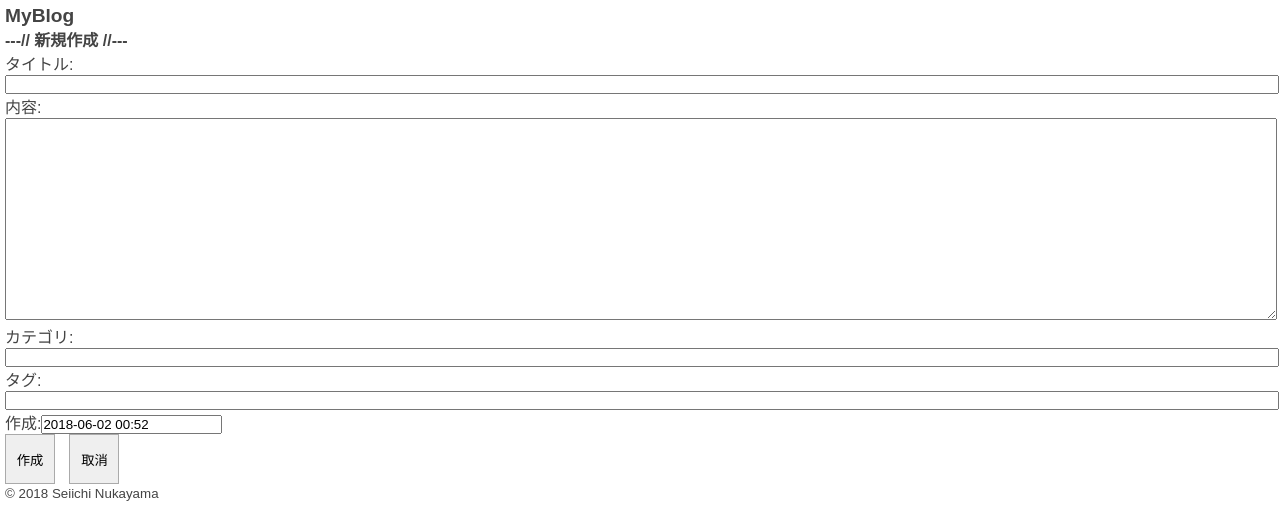
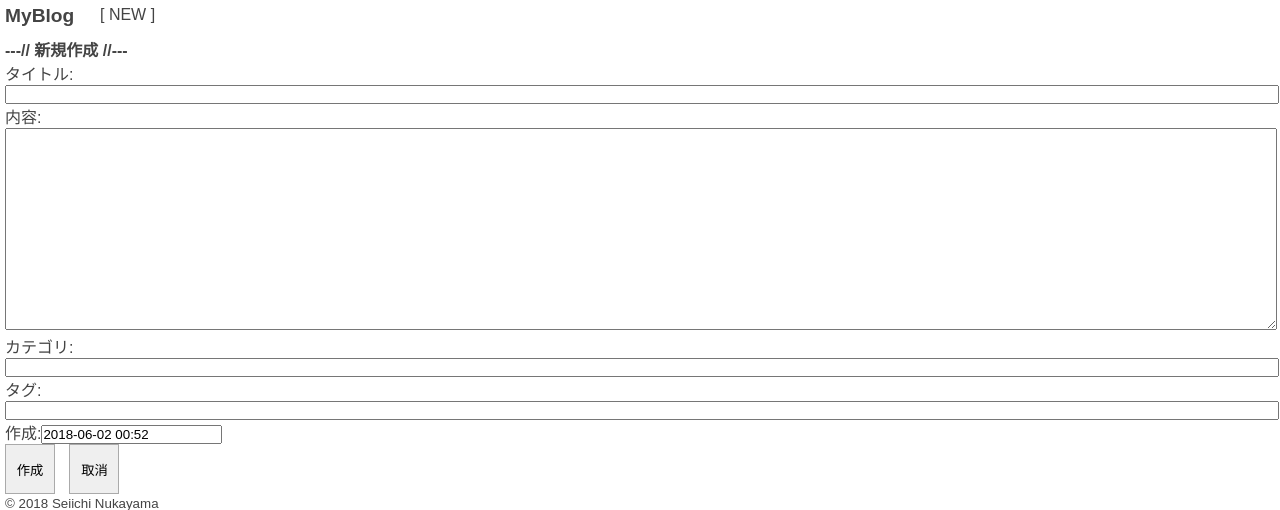
Before and after one commit to SeiichiN/myblog-easy, a PHP site: page /inputBlog.php in a window 1280 px wide. Shown: the top 510 px of the page. Run offline with PHP 8.4, Linux system fonts and the light colour scheme.

Commit message:
p19まで

```diff
--- a/header.php
+++ b/header.php
@@ -11,5 +11,7 @@
         <div id="wrap">
             <header>
                 <h1>MyBlog</h1>
+                <div class="newBlog"><a href="inputBlog.php">[ NEW ]</a></div>
             </header>
+            <div class="notice"><?php if (!empty($_GET['msg'])) echo $_GET['msg']; ?></div>
             <article>
--- a/myblog.css
+++ b/myblog.css
@@ -31,9 +31,25 @@ body {
     margin: 5px;
 }
 
+.notice {
+    float: right;
+    color: lightgreen;
+}
+
+/* ===== ヘッダー ----- */
+header {
+    positon: relative;
+    margin-bottom: 10px;
+}
+header .newBlog {
+    position: absolute;
+    top: 6px;
+    left: 100px;
+}
 header h1 {
     font-size: 1.2em;
 }
+
 
 /* ===== manageBlog.php ===== */
 .manageBlog .id {
```
Also changed, not shown: insertBlog.php (+8 -1 lines), blog.db, myblog07.png (added), 1 other file.
